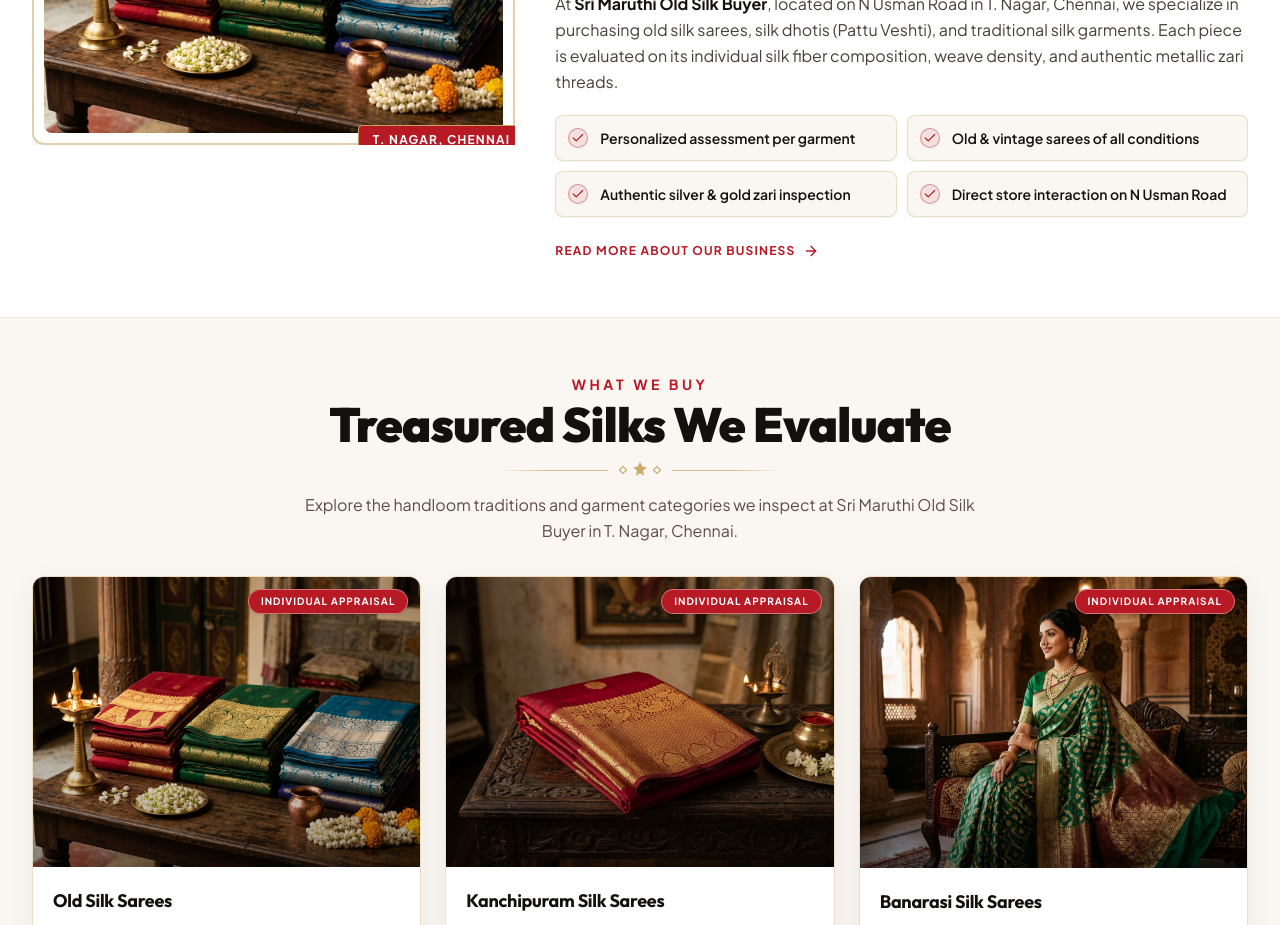
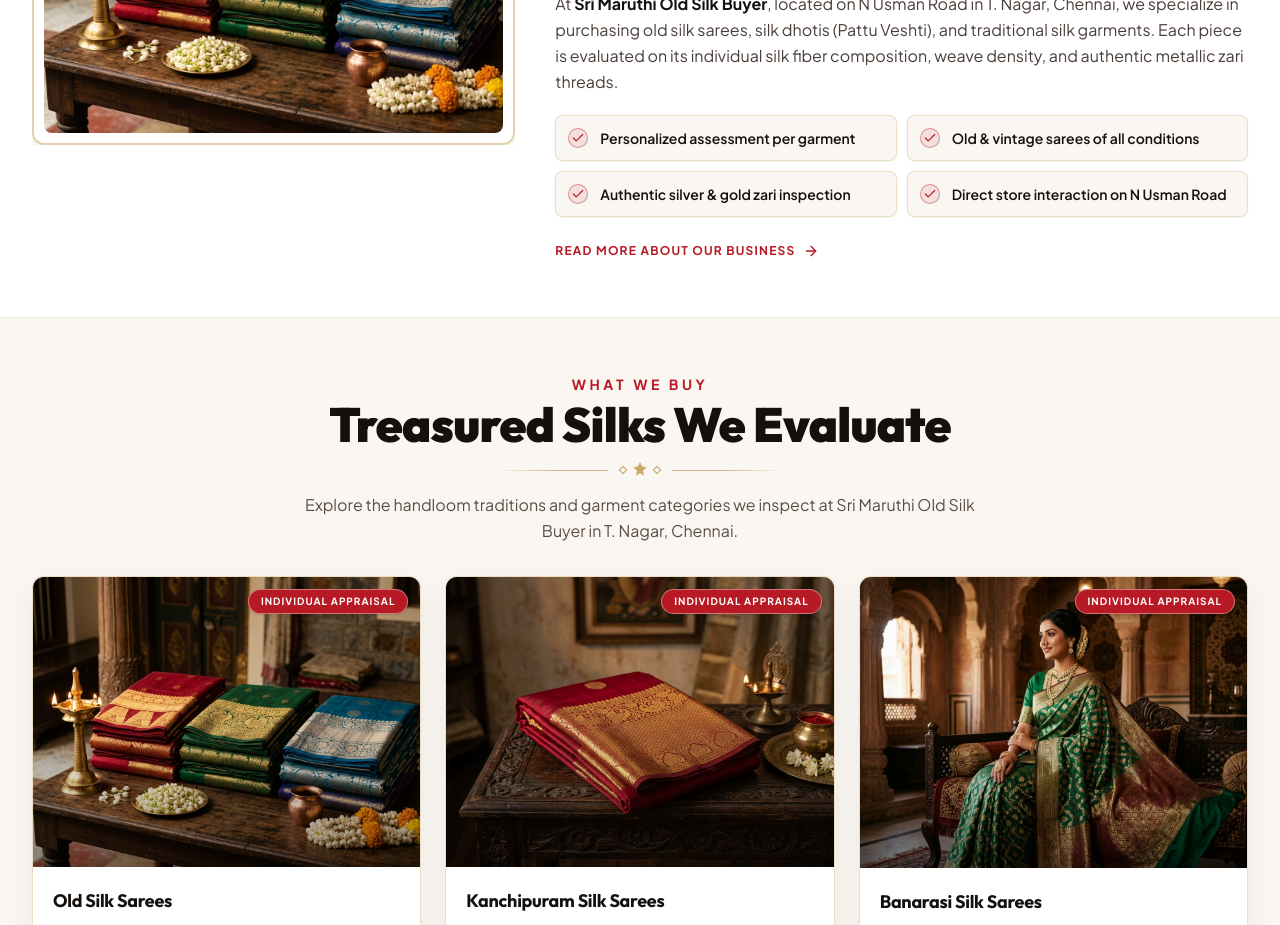
Before and after one commit to Shyamalan-21/Client-Work, a Next.js app: page / in a window 1280 px wide. Shown: the part 1200-2125 px from the top of the page. Built offline with nearby package versions, Linux system fonts and the light colour scheme.

Commit message:
Remove distracting T. Nagar, Chennai tag badge from antique framed silk image

```diff
--- a/src/components/home/BusinessIntro.tsx
+++ b/src/components/home/BusinessIntro.tsx
@@ -25,9 +25,6 @@ export function BusinessIntro() {
                     sizes="(max-width: 1024px) 100vw, 500px"
                     className="object-cover transition-transform duration-700 group-hover:scale-105"
                   />
-                </div>
-                <div className="absolute -bottom-3 -right-3 bg-[#B71925] text-white px-3.5 py-1.5 text-xs font-bold uppercase tracking-widest border border-[#C6A15B] shadow-lg rounded-sm hidden sm:block">
-                  T. Nagar, Chennai
                 </div>
               </div>
             </ImageReveal>
```
